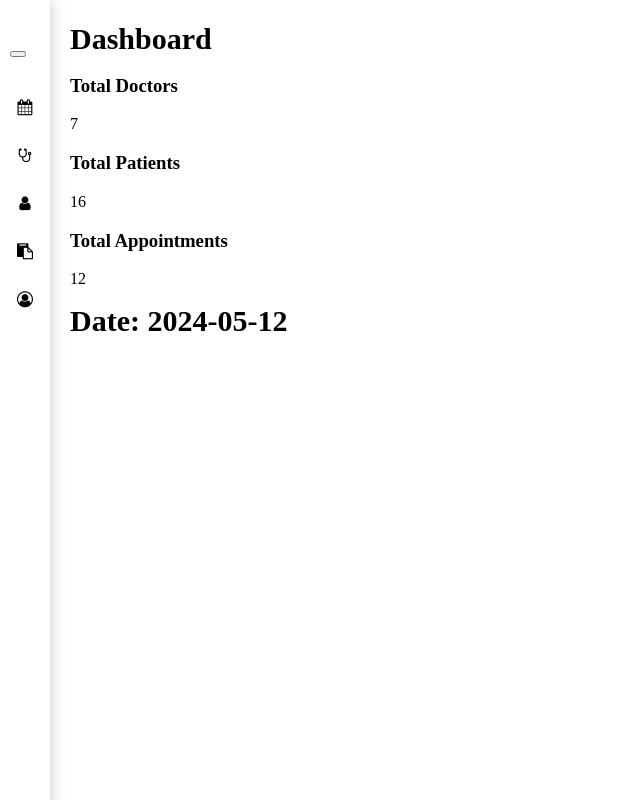
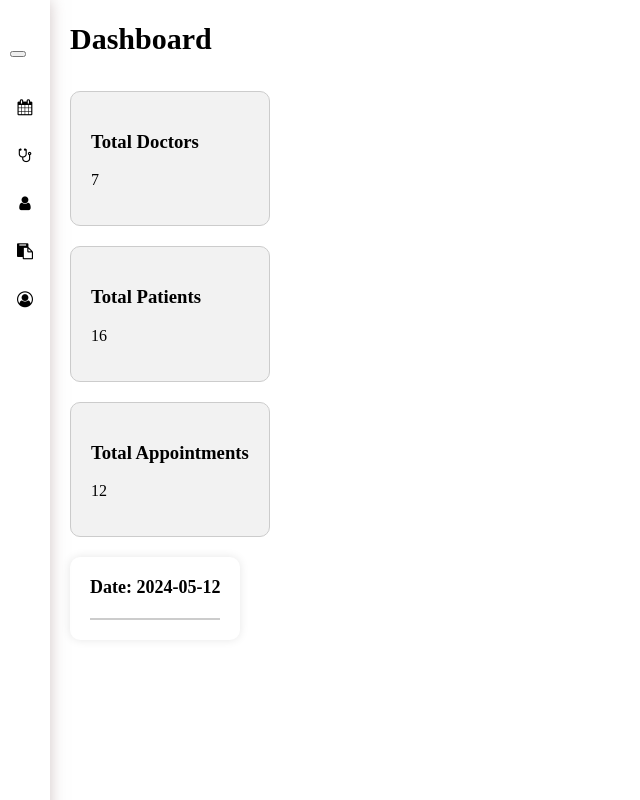
Before and after one commit to mccvliqht/Updated-Clinic-System, a PHP site: page /admin_page/admin_landing_page.php in a window 1280 px wide. Shown: the whole page, without its empty margins (0-640 px from the left). Run offline with PHP 8.4, Linux system fonts and the light colour scheme; a user stored in the database is signed in; data comes from the database, SQL or seed files in the repository.

Commit message:
Update admin_style.css

```diff
--- a/admin_page/admin_style.css
+++ b/admin_page/admin_style.css
@@ -345,3 +345,64 @@ hr {
 .appointment-table tbody tr:not(:last-child) td {
   border-bottom: 1px solid #ebe8e8; /* Add bottom border to all rows except the last one */
 }
+
+
+.dashboard {
+  flex: 1;
+  margin-right: 20px; /* Adjust margin as needed */
+}
+
+/* Additional CSS for the boxes */
+/* Styling for the boxes in the dashboard */
+.dashboard-box {
+  background-color: #f2f2f2;
+  padding: 20px;
+  margin-bottom: 20px;
+  border-radius: 10px;
+  border: 1px solid #ccc; /* Added light gray border */
+}
+
+/* Increase spacing between "Dashboard" heading and boxes */
+.dashboard h2 {
+  margin-bottom: 35px;
+}
+
+/* CSS to position the boxes vertically on the left side */
+.content {
+  padding: 20px;
+  transition: margin-left 0.1s ease;
+  display: flex;
+  flex-direction: column;
+  align-items: flex-start;
+}
+
+/* Styling for the calendar section */
+.calendar {
+  flex: 1;
+  padding: 20px;
+  background-color: #ffffff;
+  border-radius: 10px;
+  box-shadow: 0 0 10px rgba(0, 0, 0, 0.1);
+}
+
+.calendar-header {
+  margin-bottom: 20px;
+}
+
+.calendar-header h2 {
+  font-size: 18px;
+  margin: 0;
+}
+
+.calendar-grid {
+  display: grid;
+  grid-template-columns: auto repeat(auto-fill, minmax(100px, 1fr));
+  grid-auto-rows: 50px; /* Adjust row height as needed */
+  grid-gap: 1px; /* Adjust gap between cells */
+  border: 1px solid #ccc;
+}
+
+.calendar-grid-item {
+  border: 1px solid #ccc;
+  padding: 10px;
+}
```
